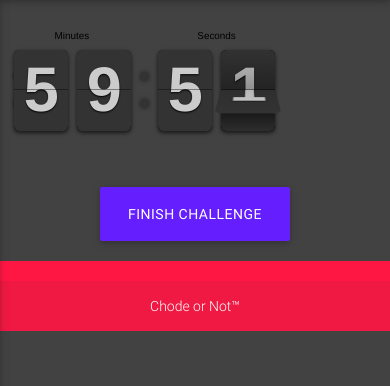
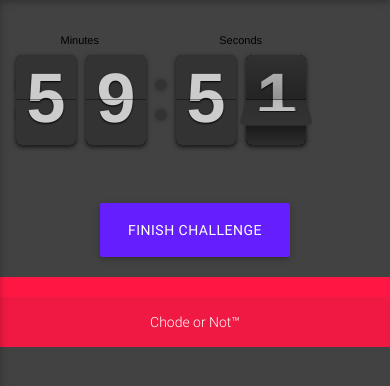
Before and after one commit to 2121159i/Chode-Or-Not-Prototype, a Django app: page /chodeOrNot/timer/ in a window 390 px wide. Shown: the part 56-442 px from the top of the page. Run offline with Django 3.2, Linux system fonts and the light colour scheme; some libraries are stand-ins or nearby versions.

Commit message:
Attempt 5

```diff
--- a/chode_or_not/static/css/style.css
+++ b/chode_or_not/static/css/style.css
@@ -20,12 +20,12 @@
 
 }
 
-@media screen and (max-width: 550px) {
-    #countdown_timer{
-        zoom: 0.9;
-        -moz-transform: scale(0.9);
-    }
-}
+/*@media screen and (max-width: 550px) {*/
+    /*#countdown_timer{*/
+        /*zoom: 0.9;*/
+        /*-moz-transform: scale(0.9);*/
+    /*}*/
+/*}*/
 
 #danger_red_text_for_warning_box{
     box-shadow: 0 2px 5px 0 rgba(51, 43, 43, 0.16),0 2px 10px 0 rgba(0,0,0,0.12);
```
